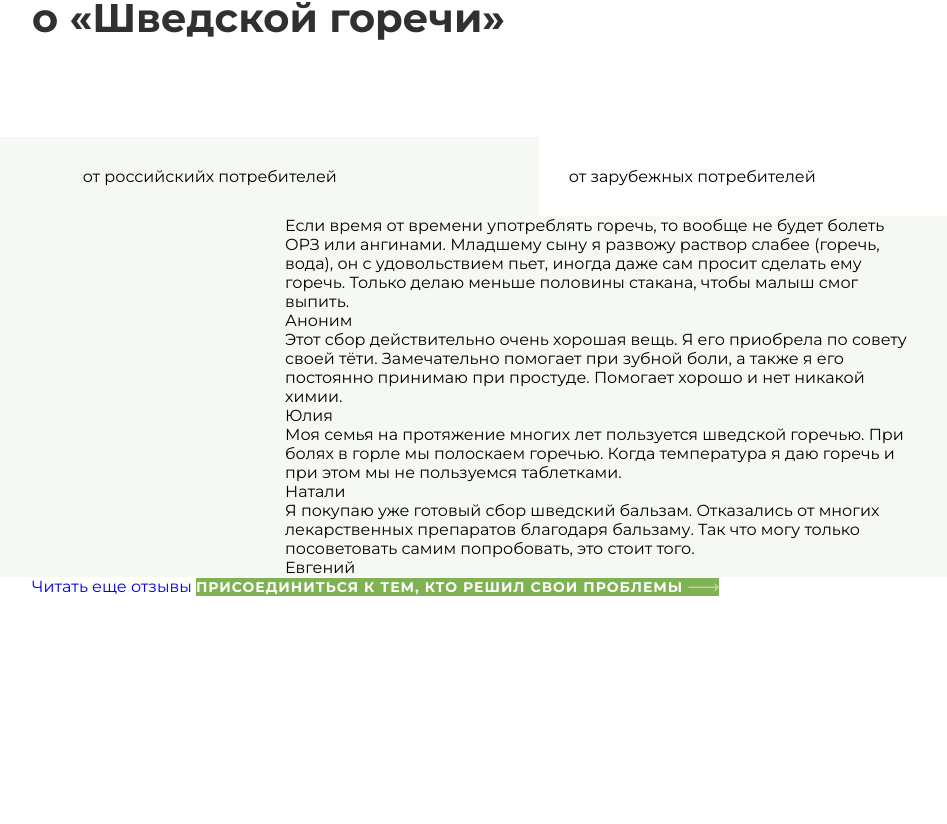
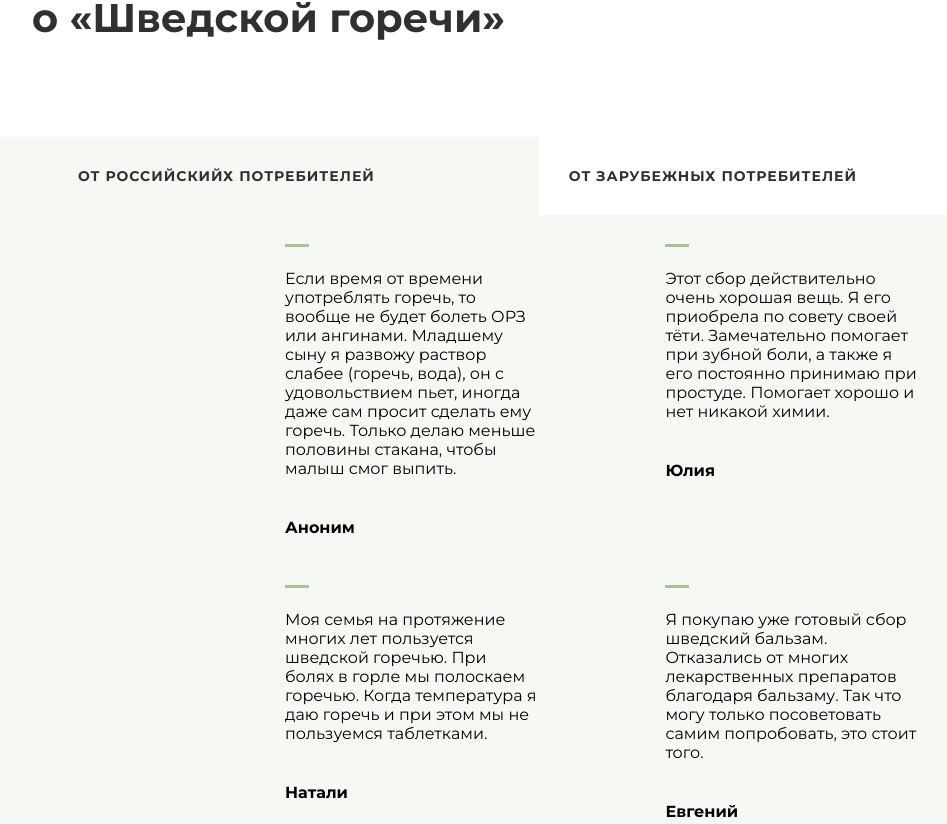
Before and after one commit to ellavrubel/swedishBitter, a website: page app/index.html in a window 1280 px wide. Shown: the part 7264-8088 px from the top of the page, without its empty margins (38-985 px from the left). Drawn offline with nearby package versions, Linux system fonts and the light colour scheme; files that its build step writes are made by us from their sources.

Commit message:
reviews in progress

```diff
--- a/app/index.html
+++ b/app/index.html
@@ -415,65 +415,65 @@
         <div class="reviews__inner">
             <div class="reviews__tabs">
                 <div class="reviews__content">
-                    <div class="reviews__tab active" data-id="tab-1">
+                    <div class="subtitle reviews__tab active" data-id="tab-1">
                         от российскийх потребителей
                     </div>
-                    <div class="reviews__tab" data-id="tab-2">
+                    <div class="subtitle reviews__tab" data-id="tab-2">
                         от зарубежных потребителей
                     </div>
                 </div>
                 <div class="reviews__container-text">
                     <div class="reviews__content-item active-tab" id="tab-1" >
                         <div class="reviews-wrapper">
-                            <div class="reviews__review1">
+                            <div class="reviews__item review1">
                                 <p class="review1">Если время от времени употреблять горечь, то вообще не будет болеть ОРЗ или                         ангинами. Младшему сыну я развожу раствор слабее (горечь, вода), он с удовольcтвием пьет, иногда даже сам просит сделать ему горечь. Только делаю меньше половины стакана, чтобы малыш смог выпить.
                                 </p>
-                                <p class="review1-author">Аноним</p>
+                                <p class="author author1">Аноним</p>
                             </div>
 
-                            <div class="reviews__review2">
+                            <div class="reviews__item review2">
                                 <p class="review2">Этот сбор действительно очень хорошая вещь. Я его приобрела по совету своей тёти. Замечательно помогает при зубной боли, а также я его постоянно принимаю при простуде. Помогает хорошо и нет никакой химии.
                                 </p>
-                                <p class="review2-author"> Юлия</p>
+                                <p class="author author2"> Юлия</p>
                             </div>
 
-                            <div class="reviews__review3">
+                            <div class="reviews__item review3">
                                 <p class="review3"> Моя семья на протяжение многих лет пользуется шведской горечью. При болях в горле мы полоскаем горечью. Когда температура я даю горечь и при этом мы не пользуемся таблетками.
                                 </p>
-                                <p class="review3-author">Натали</p>
+                                <p class="author author3">Натали</p>
                             </div>
 
-                            <div class="reviews__review4">
+                            <div class="reviews__item review4">
                                 <p class="review4">Я покупаю уже готовый сбор шведский бальзам. Отказались от многих лекарственных препаратов благодаря бальзаму. Так что могу только посоветовать самим попробовать, это стоит того.
                                 </p>
-                                <p class="review4-author">Евгений</p>
+                                <p class="author author4">Евгений</p>
                             </div>
                         </div>
                     </div>
                     <div class="reviews__content-item" id="tab-2">
                         <div class="reviews-wrapper">
-                            <div class="reviews__review1">
+                            <div class="reviews__item review1">
                                 <p class="review1 review-eng1"> I made a lot of wonderful experiences with Schwedenbitter over the last decade. I read in the news of Brittany Maynard. She has a tumor in her brain and decided to die October 31 in Oregon by free will.
                                 </p>
-                                <p class="review1-author">Jens Demmer</p>
+                                <p class="author author1">Jens Demmer</p>
                             </div>
 
-                            <div class="reviews__review2">
+                            <div class="reviews__item review2">
                                 <p class="review2 review-eng2">I’ve been searching for natural immune boosting products for a long time. Frankly speaking I’ve tried a lot, unfortunately my money and efforts to improve the immunity had gone to waste ;-((( I wanted something that really works and made with natural herbal ingredients.
                                 </p>
-                                <p class="review2-author"> Daniel Chernega </p>
+                                <p class="author author2"> Daniel Chernega </p>
                             </div>
 
-                            <div class="reviews__review3">
+                            <div class="reviews__item review3">
                                 <p class="review3 review-eng3"> Swedish Bitters is an outstanding digestive aid, as well it provides numerous other health benefits, used both internally and externally. In addition to information on this site, there is a whole chapter on Swedish Bittes in an excellent book called “The Family Herbal” by Barbara and Peter Theiss it’s A Guide to Natural Health Care for Yourself and Your Children from Europe’s Leading Herbalists.
                                 </p>
-                                <p class="review3-author">David</p>
+                                <p class="author author3">David</p>
                             </div>
 
-                            <div class="reviews__review4">
+                            <div class="reviews__item review4">
                                 <p class="review4 review-eng4">Just want to say thank you! I am not a fan of writing reviews, but felt like I should let people know this. Not sure what Swedish Bitter has in it that makes a such effect, but I just made my mix, and started taking it daily as proposed on this website. I am a 37 year old male, I lost 7 lb already, without changing my diet at all, and every time I eat, I feel very light…. not hungry, but light. Getting the feeling like everything I eat gets digested really well! Really like how I feel…. That’s all I wanted to let you know.
                                 </p>
-                                <p class="review4-author"> Val Komrin </p>
+                                <p class="author author4"> Val Komrin </p>
                             </div>
                         </div>
                     </div>
--- a/app/scss/style.scss
+++ b/app/scss/style.scss
@@ -785,46 +785,84 @@
 
 .reviews{
   padding-bottom: 200px;
+
   &--title{
     padding: 202px 0 54px;
   }
+
   &__content{
     display: flex;
     justify-content: center;
   }
 
   &__tab{
-
     padding: 30px;
 
     &:first-child{
      text-align: right;
       flex: 0 0 45%;
-      padding-right: 202px;
+      padding-right: 164px;
+    }
 
-    }
     &:nth-child(2){
       background: #fff;
       flex: 0 0 55%;
-
     }
   }
 
   &__tab.active{
     background-color: #f6f9f3;
   }
+
   #tab-2{
     display: none;
   }
+
   &__container-text{
-   padding: 0 315px;
+   padding: 54px 315px;
   }
- &--container-fluid{
+
+  &--container-fluid{
    background-color: #f6f9f3;
+ }
+
+  &-wrapper{
+    display: flex;
+    justify-content: space-between;
+    flex-wrap: wrap;
+  }
+
+  &__item{
+    flex: 0 0 40%;
+    position: relative;
+
+    &:first-child,
+    &:nth-child(2){
+      padding-bottom: 73px;
+    }
+
+    &:before{
+      content: "";
+      width: 24px;
+      height: 3px;
+      background-color: #a4c58c;
+      position: absolute;
+      top: -25px;
+    }
+
+  }
+  .author{
+    padding-top: 40px;
+    font-weight: bold;
+  }
 
 
 
- }
+
+
+
+
+
 }
 
 
```
Also changed, not shown: app/css/style.min.css, app/scss/style.css, 1 other file.
